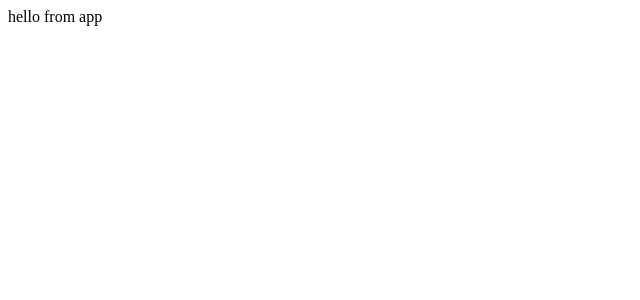
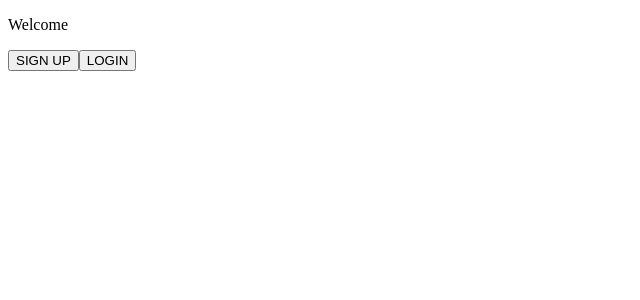
Before and after one commit to amelendez37/auth, a React app: page / in a window 1280 px wide. Shown: the top 300 px of the page, without its empty margins (0-640 px from the left). Built offline with nearby package versions, Linux system fonts and the light colour scheme; the HTML template or start-up script is replaced by a standard one.

Commit message:
Main page front end implemented

```diff
--- a/client/src/app.jsx
+++ b/client/src/app.jsx
@@ -1,11 +1,18 @@
 import React, { Component } from 'react';
+import { Router, Route, Switch } from 'react-router';
+
+import Main from './components/main.jsx';
+import Signup from './components/signup.jsx';
+import Login from './components/login.jsx';
 
 class App extends Component {
   render() {
     return (
-      <div>
-        hello from app
-      </div>
+      <Switch>
+        <Route exact path='/' component={Main}/>
+        <Route exact path='/signup' component={Signup}/>
+        <Route exact path='/login' component={Login}/>
+      </Switch>
     );
   }
 }
--- /dev/null
+++ b/client/src/components/login.jsx
@@ -0,0 +1,13 @@
+import React, { Component } from 'react';
+
+class Login extends Component {
+  render() {
+    return (
+      <div>
+        hello from Login
+      </div>
+    );
+  }
+}
+
+export default Login;
--- /dev/null
+++ b/client/src/components/main.jsx
@@ -0,0 +1,15 @@
+import React, { Component } from 'react';
+
+class Main extends Component {
+  render() {
+    return (
+      <div className="main">
+        <p className="welcome">Welcome</p>
+        <button className="btn signup">SIGN UP</button>
+        <button className="btn login">LOGIN</button>
+      </div>
+    );
+  }
+}
+
+export default Main;
--- /dev/null
+++ b/client/src/components/signup.jsx
@@ -0,0 +1,13 @@
+import React, { Component } from 'react';
+
+class Signup extends Component {
+  render() {
+    return (
+      <div>
+        hello from Signup
+      </div>
+    );
+  }
+}
+
+export default Signup;
--- a/client/src/index.jsx
+++ b/client/src/index.jsx
@@ -1,9 +1,13 @@
 import React from 'react';
 import ReactDOM from 'react-dom';
+import { BrowserRouter } from 'react-router-dom';
 
 import App from './app.jsx';
 
 ReactDOM.render(
-  <App />,
+  <BrowserRouter>
+    <App/>
+  </BrowserRouter>
+  ,
   document.getElementById('app')
 );
--- a/package.json
+++ b/package.json
@@ -30,9 +30,11 @@
     "dotenv": "^6.0.0",
     "express": "^4.16.3",
     "jest": "^23.1.0",
+    "material-ui": "^0.20.1",
     "nodemon": "^1.17.5",
     "react": "^16.4.0",
     "react-dom": "^16.4.0",
+    "react-router-dom": "^4.3.1",
     "webpack": "^4.11.1"
   },
   "devDependencies": {
```
Also changed, not shown: 3 other files (tests, documents, lock files or other folders).
